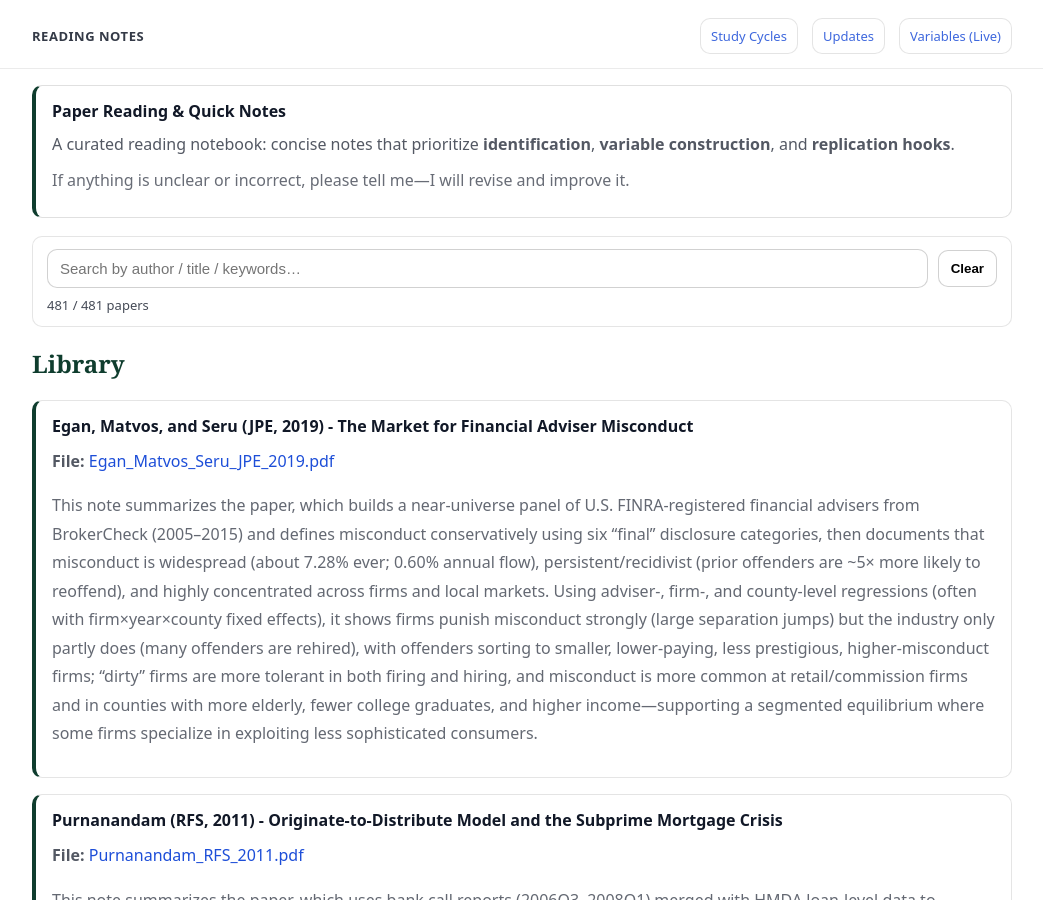
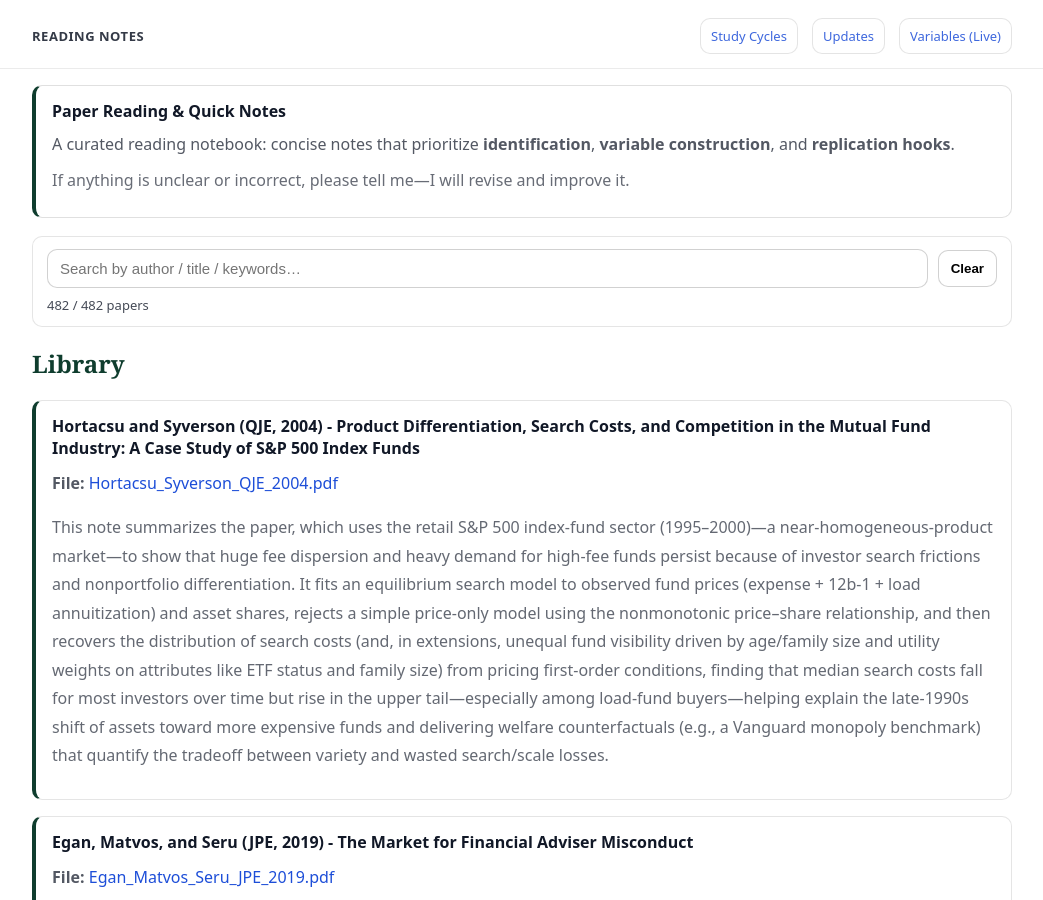
Before and after one commit to yaxinzn/study-archive, a Jekyll site: the page built from reading/index.md, in a window 1280 px wide and 900 px high. Shown: the whole window, without its empty margins (118-1161 px from the left). Built offline with Jekyll 4.4.1, drawn with Linux system fonts in a browser that asks for light colours.

Commit message:
Reading: add/update Hortacsu_Syverson_QJE_2004.pdf

```diff
--- a/_data/reading.yml
+++ b/_data/reading.yml
@@ -1,3 +1,7 @@
+- title: "Hortacsu and Syverson (QJE, 2004) - Product Differentiation, Search Costs, and Competition in the Mutual Fund Industry: A Case Study of S&P 500 Index Funds"
+  file: "Hortacsu_Syverson_QJE_2004.pdf"
+  desc: "This note summarizes the paper, which uses the retail S&P 500 index-fund sector (1995–2000)—a near-homogeneous-product market—to show that huge fee dispersion and heavy demand for high-fee funds persist because of investor search frictions and nonportfolio differentiation. It fits an equilibrium search model to observed fund prices (expense + 12b-1 + load annuitization) and asset shares, rejects a simple price-only model using the nonmonotonic price–share relationship, and then recovers the distribution of search costs (and, in extensions, unequal fund visibility driven by age/family size and utility weights on attributes like ETF status and family size) from pricing first-order conditions, finding that median search costs fall for most investors over time but rise in the upper tail—especially among load-fund buyers—helping explain the late-1990s shift of assets toward more expensive funds and delivering welfare counterfactuals (e.g., a Vanguard monopoly benchmark) that quantify the tradeoff between variety and wasted search/scale losses."
+
 - title: "Egan, Matvos, and Seru (JPE, 2019) - The Market for Financial Adviser Misconduct"
   file: "Egan_Matvos_Seru_JPE_2019.pdf"
   desc: "This note summarizes the paper, which builds a near-universe panel of U.S. FINRA-registered financial advisers from BrokerCheck (2005–2015) and defines misconduct conservatively using six “final” disclosure categories, then documents that misconduct is widespread (about 7.28% ever; 0.60% annual flow), persistent/recidivist (prior offenders are ~5× more likely to reoffend), and highly concentrated across firms and local markets. Using adviser-, firm-, and county-level regressions (often with firm×year×county fixed effects), it shows firms punish misconduct strongly (large separation jumps) but the industry only partly does (many offenders are rehired), with offenders sorting to smaller, lower-paying, less prestigious, higher-misconduct firms; “dirty” firms are more tolerant in both firing and hiring, and misconduct is more common at retail/commission firms and in counties with more elderly, fewer college graduates, and higher income—supporting a segmented equilibrium where some firms specialize in exploiting less sophisticated consumers."
```
Also changed, not shown: 1 other file.
